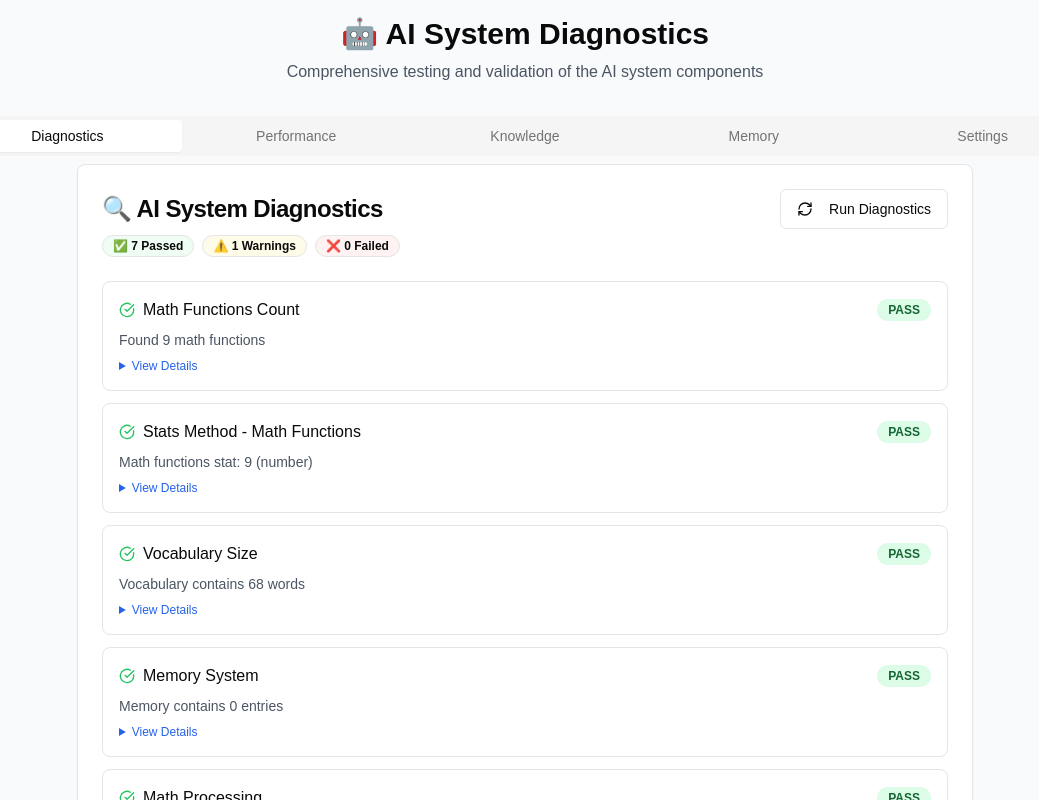
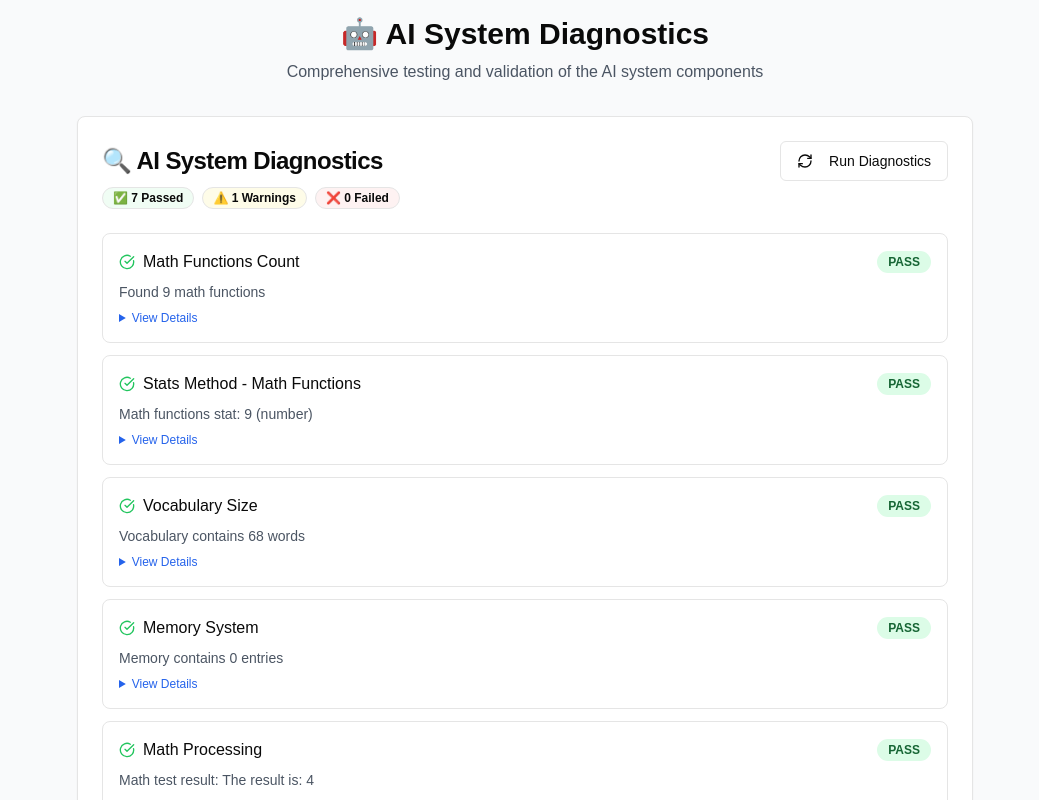
Before and after one commit to AiAscended/ZacAi-With-Diagnostics, a Next.js app: page /diagnostics in a window 1280 px wide. Shown: the top 800 px of the page, without its empty margins (115-1154 px from the left). Built offline with nearby package versions, Linux system fonts and the light colour scheme.

Commit message:
revert: restore original main and diagnostics pages
Restore v62 versions of main and diagnostics pages.

#VERCEL_SKIP

Co-authored-by: null <212002660+AiAscended@users.noreply.github.com>

```diff
--- a/app/diagnostics/page.tsx
+++ b/app/diagnostics/page.tsx
@@ -1,11 +1,6 @@
 "use client"
 
-import { Tabs, TabsContent, TabsList, TabsTrigger } from "@/components/ui/tabs"
 import AIDiagnosticPanel from "@/components/ai-diagnostic-panel"
-import PerformanceMonitorTab from "@/components/performance-monitor-tab"
-import KnowledgeManagementTab from "@/components/knowledge-management-tab"
-import MemorySystemTab from "@/components/memory-system-tab"
-import SystemSettingsTab from "@/components/system-settings-tab"
 
 export default function DiagnosticsPage() {
   return (
@@ -16,16 +11,6 @@ export default function DiagnosticsPage() {
           <p className="text-gray-600">Comprehensive testing and validation of the AI system components</p>
         </div>
 
-        <Tabs defaultValue="diagnostics" className="w-full">
-          <TabsList className="grid w-full grid-cols-5">
-            <TabsTrigger value="diagnostics">Diagnostics</TabsTrigger>
-            <TabsTrigger value="performance">Performance</TabsTrigger>
-            <TabsTrigger value="knowledge">Knowledge</TabsTrigger>
-            <TabsTrigger value="memory">Memory</TabsTrigger>
-            <TabsTrigger value="settings">Settings</TabsTrigger>
-          </TabsList>
-
-          <TabsContent value="diagnostics" className="space-y-6">
         <AIDiagnosticPanel />
 
         <div className="grid grid-cols-1 md:grid-cols-2 gap-6 mt-8">
@@ -55,24 +40,6 @@ export default function DiagnosticsPage() {
             </ul>
           </div>
         </div>
-          </TabsContent>
-
-          <TabsContent value="performance">
-            <PerformanceMonitorTab />
-          </TabsContent>
-
-          <TabsContent value="knowledge">
-            <KnowledgeManagementTab />
-          </TabsContent>
-
-          <TabsContent value="memory">
-            <MemorySystemTab />
-          </TabsContent>
-
-          <TabsContent value="settings">
-            <SystemSettingsTab />
-          </TabsContent>
-        </Tabs>
       </div>
     </div>
   )
--- a/app/page.tsx
+++ b/app/page.tsx
@@ -1,25 +1,12 @@
-"use client"
-
-import { Button } from "@/components/ui/button"
+import EnhancedAIChat from "@/components/enhanced-ai-chat"
+import ErrorBoundary from "@/components/error-boundary"
 
 export default function Home() {
   return (
-    <main className="flex min-h-screen flex-col items-center justify-start p-24">
-      <div className="container mx-auto px-4">
-        <div className="flex items-center justify-between mb-8">
-          <div className="text-center flex-1">
-            <h1 className="text-4xl font-bold mb-2">ZacAi</h1>
-            <p className="text-gray-600">Your Advanced AI Assistant</p>
-          </div>
-          <Button onClick={() => (window.location.href = "/diagnostics")} variant="outline" className="ml-4">
-            🔧 Admin
-          </Button>
-        </div>
-        {/* Rest of your page content goes here */}
-        <div>
-          <p>Welcome to ZacAi! This is the main page.</p>
-        </div>
-      </div>
-    </main>
+    <ErrorBoundary>
+      <main className="h-screen">
+        <EnhancedAIChat />
+      </main>
+    </ErrorBoundary>
   )
 }
```
Lines whose indentation alone changed are shown as unchanged.
